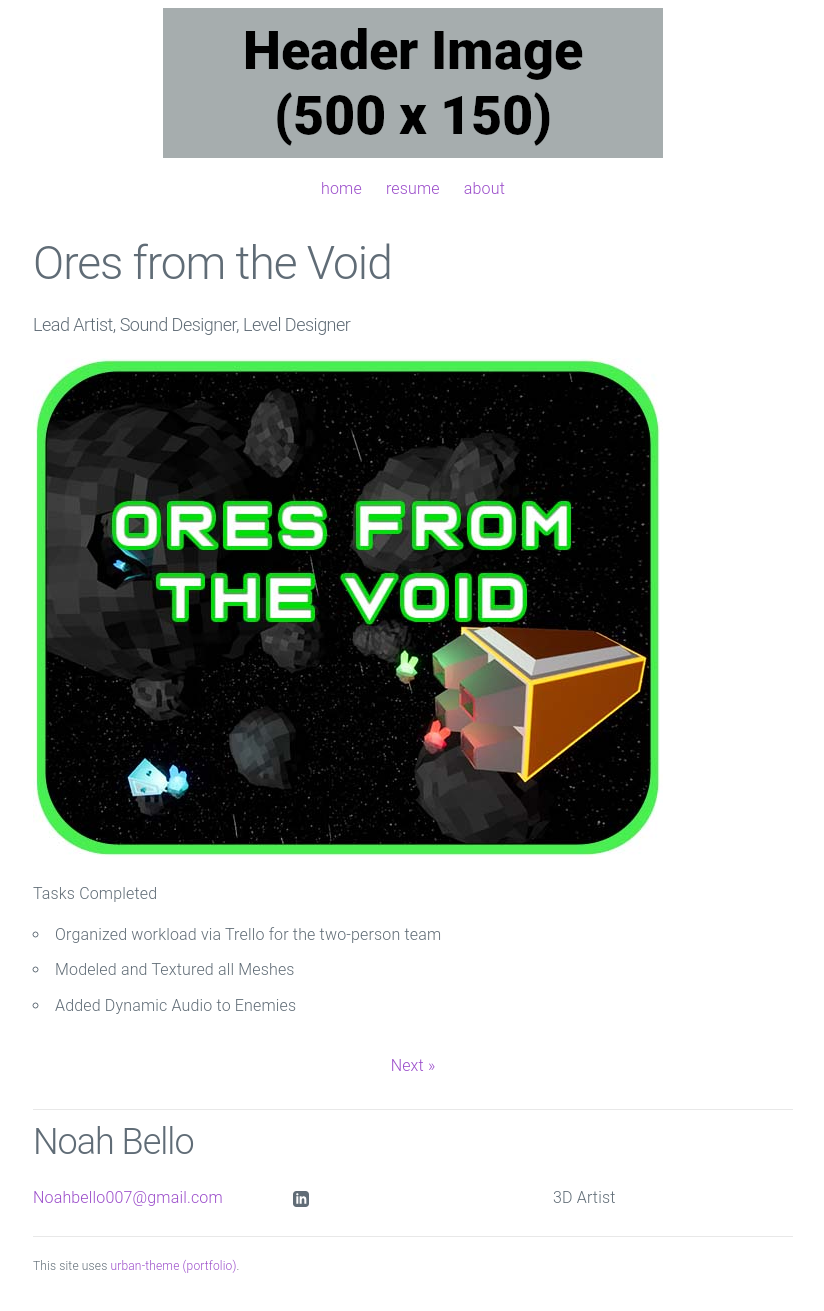
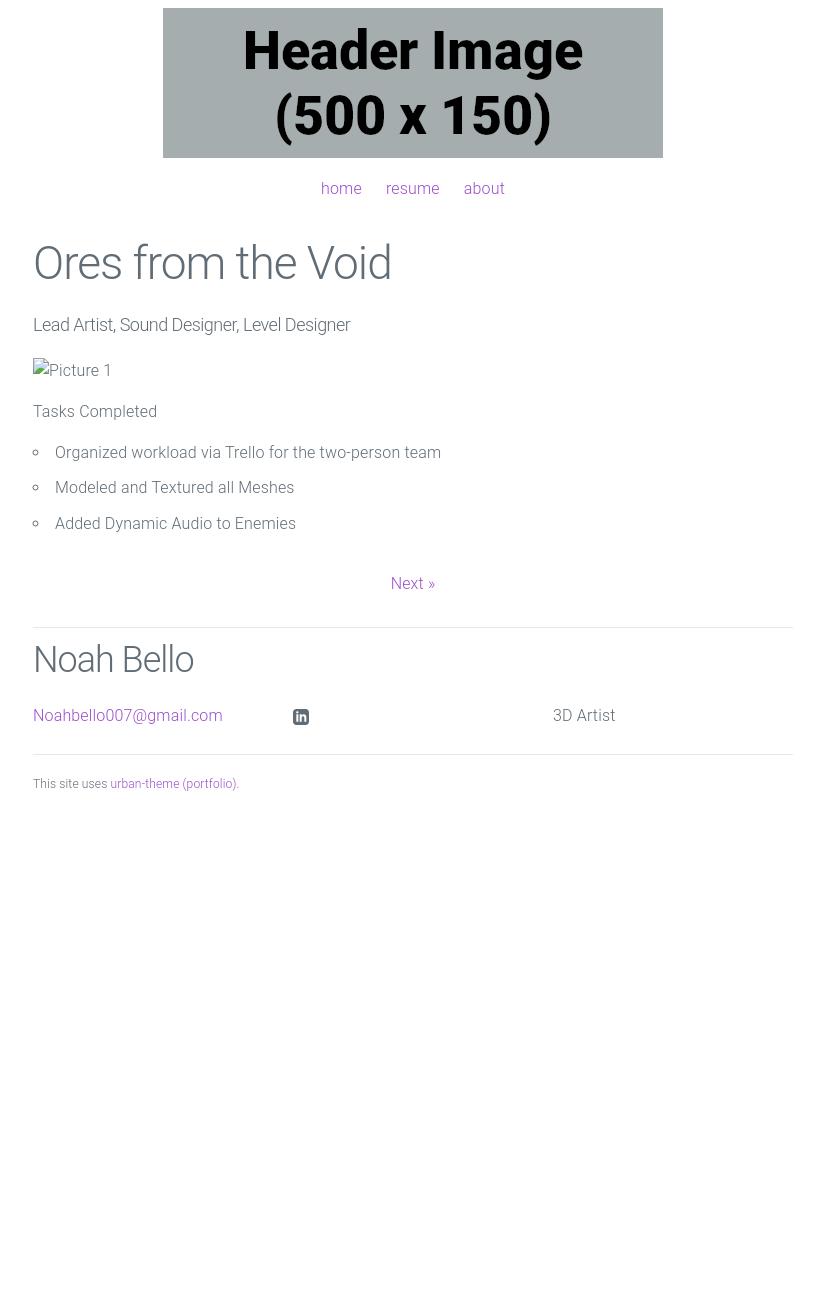
Before and after one commit to MellowBacon/NoahBelloPortfolio, a Jekyll site: the page built from _posts/2022-10-09-newest-game.md, in a window 1280 px wide. Shown: the whole page, without its empty margins (227-1051 px from the left). Built offline with Jekyll 4.4.1, drawn with Linux system fonts in a browser that asks for light colours; after the commit the page ends 900 px from its top, so only the background shows below that.

Commit message:
Update 2022-10-09-newest-game.md

```diff
--- a/_posts/2022-10-09-newest-game.md
+++ b/_posts/2022-10-09-newest-game.md
@@ -6,7 +6,7 @@ date:   2023-07-31 15:39:40
 preview: /assets/postpreview.png
 ---
 
-![Picture 1](/assets/void3.jpg)
+![Picture 1](NoahBelloPortfolio.github.io/assets/void3.jpg)
 
 Tasks Completed
 
```
